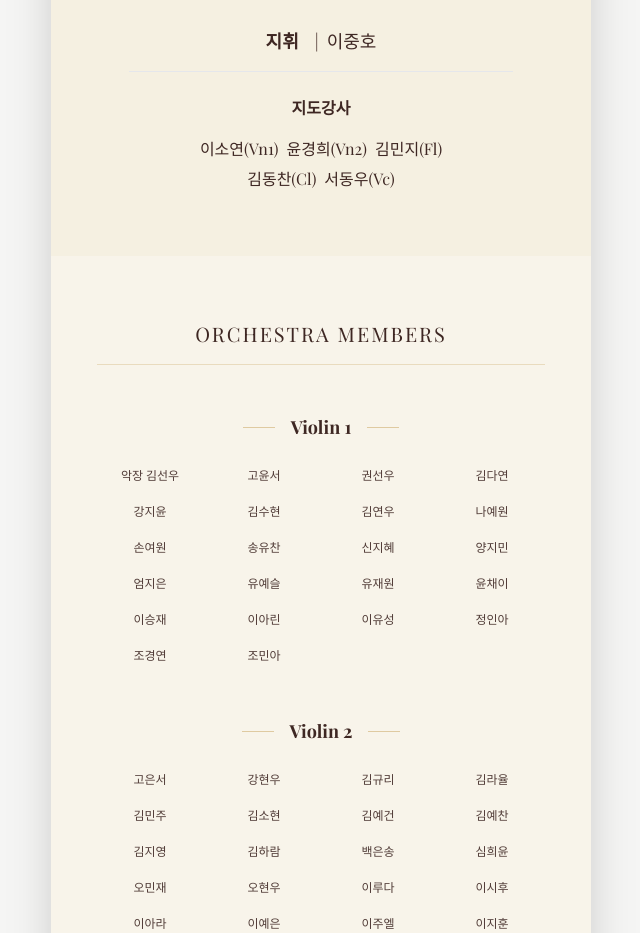
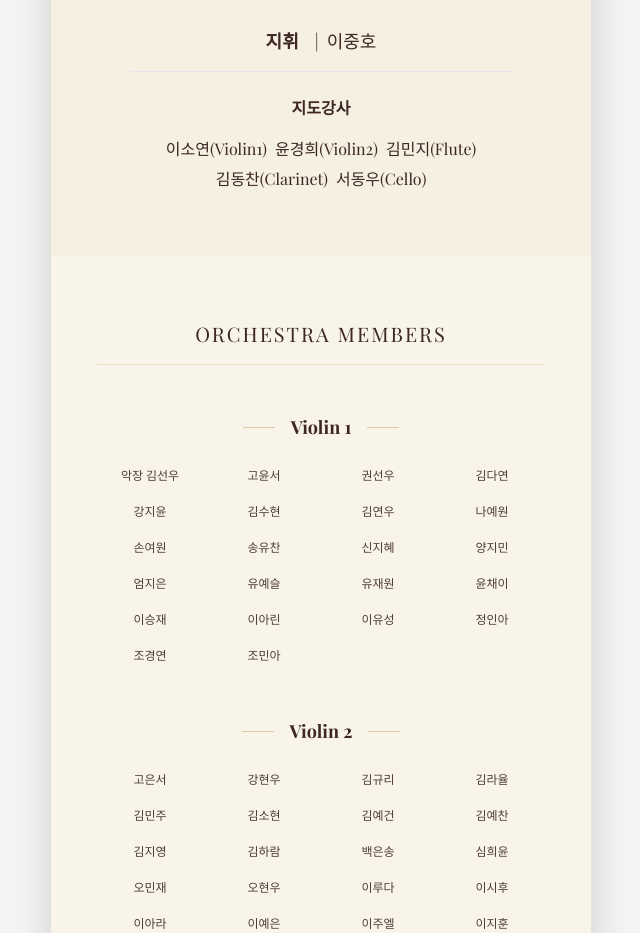
Before and after one commit to ohjin5/Cheonan-Youth-Orchestra, a React (Vite) app: page / in a window 1280 px wide. Shown: the part 3100-4033 px from the top of the page, without its empty margins (319-959 px from the left). Built offline with nearby package versions, Linux system fonts and the light colour scheme; a web font is replaced by a local one.

Commit message:
Update LeadershipSection.tsx

```diff
--- a/components/LeadershipSection.tsx
+++ b/components/LeadershipSection.tsx
@@ -31,14 +31,14 @@ export const LeadershipSection: React.FC = () => {
                 <div className="text-base text-brown-800 leading-relaxed">
                     {/* Line 1: 3 people */}
                     <div className="mb-1">
-                        <span className="inline-block mx-1">이소연(Vn1)</span>
-                        <span className="inline-block mx-1">윤경희(Vn2)</span>
-                        <span className="inline-block mx-1">김민지(Fl)</span>
+                        <span className="inline-block mx-1">이소연(Violin1)</span>
+                        <span className="inline-block mx-1">윤경희(Violin2)</span>
+                        <span className="inline-block mx-1">김민지(Flute)</span>
                     </div>
                     {/* Line 2: 2 people */}
                     <div>
-                        <span className="inline-block mx-1">김동찬(Cl)</span>
-                        <span className="inline-block mx-1">서동우(Vc)</span>
+                        <span className="inline-block mx-1">김동찬(Clarinet)</span>
+                        <span className="inline-block mx-1">서동우(Cello)</span>
                     </div>
                 </div>
             </div>
```
